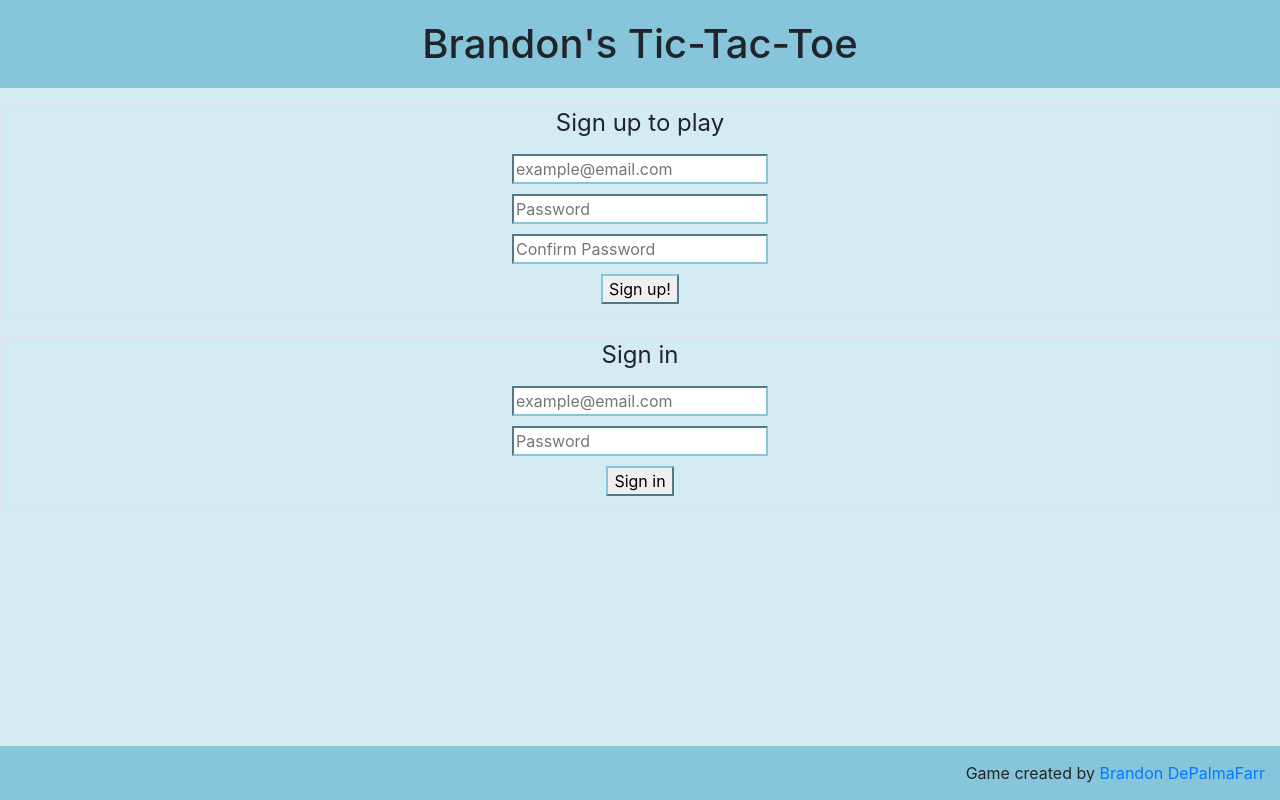
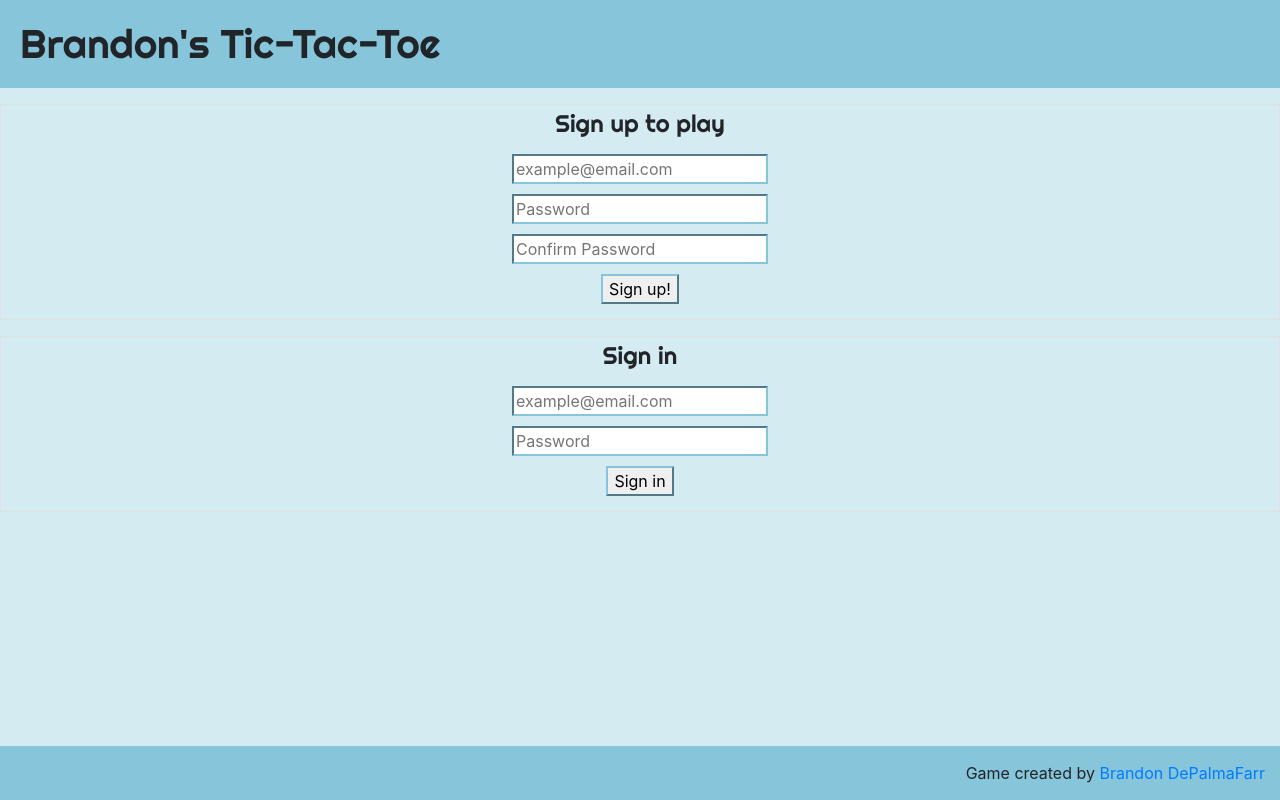
Before and after one commit to depalmafarr/gameProject-DePalmaFarr, a website built with webpack: page index.html in a window 1280 px wide. Built offline with nearby package versions, Linux system fonts and the light colour scheme.

Commit message:
Changed fonts
changed some styling and font types

```diff
--- a/assets/scripts/auth/ui.js
+++ b/assets/scripts/auth/ui.js
@@ -77,6 +77,7 @@ const onNewGameSuccess = function (data) {
   $('.container').removeClass('hidden')
   $('#gameEndMessage').text('')
   $('#currentTurn').text('Turn: X')
+  $('#signInMessage').text('')
   // console.log('onNewGameSuccess data is: ', data)
   store.game = data
   for (let i = 0; i < 9; i++) {
--- a/assets/styles/index.scss
+++ b/assets/styles/index.scss
@@ -6,12 +6,13 @@ body {
 
 h1 {
   background-color: #86c5da;
-  text-align: center;
   padding: 20px;
+  font-family: 'Righteous', cursive;
 }
 
 legend {
   text-align: center;
+  font-family: 'Righteous', cursive;
 }
 
 fieldset {
@@ -27,6 +28,7 @@ input {
 
 p {
   text-align: center;
+
 }
 
 input {
@@ -65,6 +67,7 @@ footer {
   height: 130px;
   justify-content: center;
   margin: auto;
+  font-family: 'Permanent Marker', cursive;
 }
 
 .hidden {
--- a/index.html
+++ b/index.html
@@ -6,12 +6,11 @@
 
       <!-- Do not add `link` tags-->
       <link rel="shortcut icon" type="image/x-icon" href="favicon.ico">
+      <link href="https://fonts.googleapis.com/css?family=Permanent+Marker|Righteous&display=swap" rel="stylesheet">
 
       <!-- Do not add `script` tags-->
       <script src="public/vendor.js" type="text/javascript" charset="utf-8" defer></script>
       <script src="public/application.js" type="text/javascript" charset="utf-8" defer></script>
-    </head>
-    <body>
       <h1>Brandon's Tic-Tac-Toe</h1>
     <div class="wrap">
       <p id="message"></p>
```
